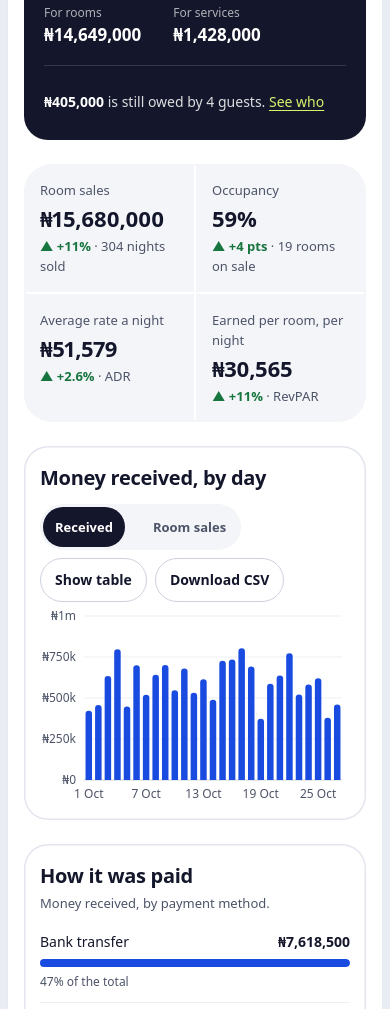
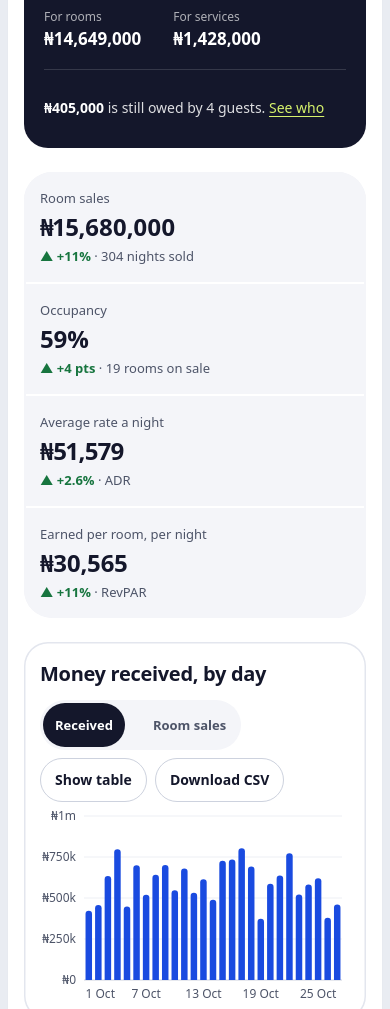
Before and after one commit to NiffyJade/alejo, a plain HTML site: page website/app/earnings.html in a window 390 px wide. Shown: the part 550-1559 px from the top of the page. Drawn offline with Linux system fonts and the light colour scheme; a web font is replaced by a local one.

Commit message:
Phones: Earnings figures fit at 320px, and every control is at least 44px to tap
- Earnings: the big figures scale with their card and stay on one line; the four measures stack on narrow phones; the first and
  last chart labels stay inside the chart; the table's date column stays pinned while the figures scroll; Pick dates uses the
  full width; the chart switch and "See who" are 44px.
- Every dashboard page: buttons, fields, dropdowns and pill links are at least 44px tall on phones.
- Checked at 320, 360, 390, 414 and 768px: nothing runs off the screen on any page.

Co-Authored-By: Claude Sonnet 5.5 <noreply@anthropic.com>

```diff
--- a/website/app/app.css
+++ b/website/app/app.css
@@ -921,7 +921,7 @@ button.tr:focus-visible { outline: 2px solid var(--ai); outline-offset: -2px; bo
   .er-period { align-items: stretch; width: 100%; }
   .er-period .tabs { width: 100%; flex-wrap: wrap; border-radius: 24px; }
   .er-period .tab { flex: 1 1 28%; height: 44px; padding: 0 10px; }
-  .tabs.small .tab { height: 40px; }
+  .tabs.small .tab { height: 44px; }
   .er-ctl { width: 100%; }
   .er-ctl .btn { height: 44px; }
   .er-custom .field { height: 44px; font-size: 16px; }
@@ -931,7 +931,10 @@ button.tr:focus-visible { outline: 2px solid var(--ai); outline-offset: -2px; bo
   .er-kpi { padding: 16px 16px; }
   .er-kpi b { font-size: 22px; line-height: 28px; }
   .er-card { padding: 18px 16px 14px; }
-  .er-find a { display: inline-block; padding: 10px 0; }
+  .er-find a { display: inline-block; padding: 12px 0; }
+  /* the table: the date column stays put while the figures scroll sideways */
+  .er-table th:first-child, .er-table td:first-child { position: sticky; left: 0; z-index: 1; background: var(--sheet); }
+  .er-table tfoot th:first-child { background: var(--sheet); }
   .er-card .blk-h a { display: inline-flex; align-items: center; min-height: 44px; }
 }
 .er-main:has(.er-table:not([hidden])) { align-items: start; }
@@ -991,3 +994,22 @@ button.tr:focus-visible { outline: 2px solid var(--ai); outline-offset: -2px; bo
 .booting .nav .nav-h ~ a[aria-current="page"] { visibility: visible; }
 .boot-note.offline { background: var(--warning-soft); color: var(--warning); }
 .boot-note.offline .boot-bell { color: var(--warning); }
+/* Earnings on small phones: the big figures scale with their card so ₦16,077,000 (or ₦120,000,000) stays on one line */
+.er-hero, .er-kpi { container-type: inline-size; }
+.er-big { white-space: nowrap; overflow-wrap: normal; font-size: clamp(26px, 16cqi, 56px); line-height: 1.08; }
+.er-kpi b { white-space: nowrap; font-size: clamp(18px, 14cqi, 30px); }
+@media (max-width: 820px) {
+  .er-custom { display: grid; grid-template-columns: repeat(2, minmax(0, 1fr)); width: 100%; }
+  .er-custom .field { width: 100%; min-width: 0; }
+  .er-custom .btn { grid-column: 1 / -1; }
+}
+@media (max-width: 400px) {
+  .er-kpis { grid-template-columns: minmax(0, 1fr); }
+  .er-kpi b { font-size: 24px; line-height: 30px; }
+}
+/* phones: every button, field and pill link in the page is at least 44px to tap (the earlier pass covered most; this catches the rest) */
+@media (max-width: 820px) {
+  #main .btn { height: auto; min-height: 44px; min-width: 44px; }
+  #main input:not([type="checkbox"]):not([type="radio"]):not([type="range"]), #main select { min-height: 44px; }
+  #main a.pill { min-height: 44px; }
+}
--- a/website/app/earnings.js
+++ b/website/app/earnings.js
@@ -188,7 +188,9 @@
       const isFocus = !!focus && b.from === focus;
       // labels on one even step; the marked day is always labelled, and a step label too close to it gives way
       if (isFocus || (i % step === 0 && !(focusAt >= 0 && Math.abs(focusAt - i) < step))) {
-        const tx = s('text', { x: cx, y: H - 8, 'text-anchor': 'middle', class: 'tick' + (isFocus ? ' now' : '') });
+        // the first and last labels are pulled inside the plot, so a label never runs off a narrow phone
+        const tx = s('text', { x: i === n - 1 && n > 1 ? Math.min(cx + bw / 2, W - R) : i === 0 && n > 1 ? Math.max(cx - bw / 2, L) : cx, y: H - 8,
+          'text-anchor': i === n - 1 && n > 1 ? 'end' : i === 0 && n > 1 ? 'start' : 'middle', class: 'tick' + (isFocus ? ' now' : '') });
         tx.textContent = isFocus && focus === today ? 'Today' : b.label; svg.append(tx);
       }
       const hit = s('rect', { x: L + band * i, y: T, width: band, height: ph + B, fill: 'transparent' });
```
